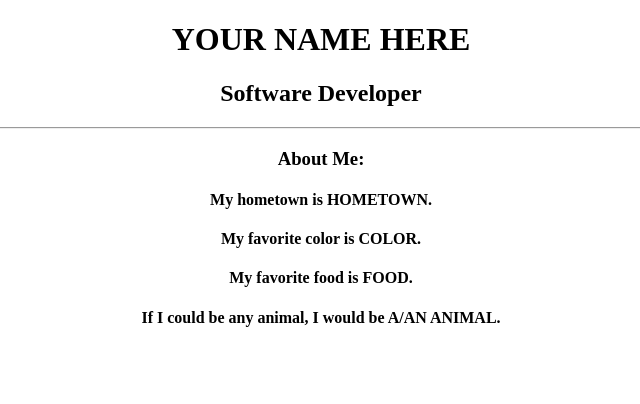
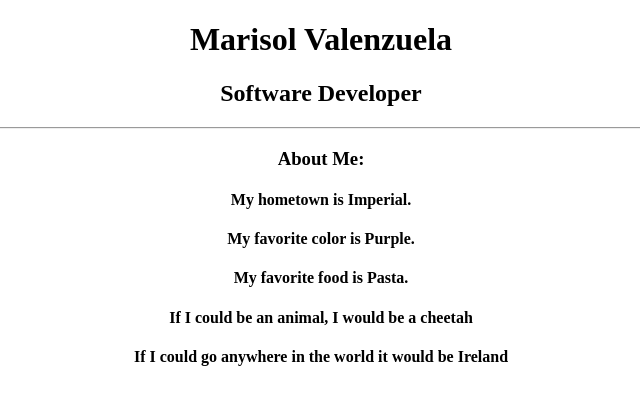
Before and after one commit to MarisolV05/my-profile, a plain HTML site: page index.html in a window 1280 px wide. Shown: the whole page, without its empty margins (319-959 px from the left). Drawn offline with Linux system fonts and the light colour scheme.

Commit message:
updated content in index.html

```diff
--- a/index.html
+++ b/index.html
@@ -7,14 +7,15 @@
 		  </head>
 		  <body>
 			<div align="center">
-				<h1>YOUR NAME HERE</h1>
+				<h1>Marisol Valenzuela</h1>
 				<h2>Software Developer</h2>
 				<hr>
 				<h3>About Me:</h3>
-					<h4>My hometown is HOMETOWN.</h4>
-					<h4>My favorite color is COLOR.</h4>
-					<h4>My favorite food is FOOD.</h4>
-					<h4>If I could be any animal, I would be A/AN ANIMAL.</h4>
+					<h4>My hometown is Imperial.</h4>
+					<h4>My favorite color is Purple.</h4>
+					<h4>My favorite food is Pasta.</h4>
+					<h4>If I could be an animal, I would be a cheetah</h4>
+					<h4>If I could go anywhere in the world it would be Ireland</h4>
 			</div>
 		  </body>
 		</html>
```
